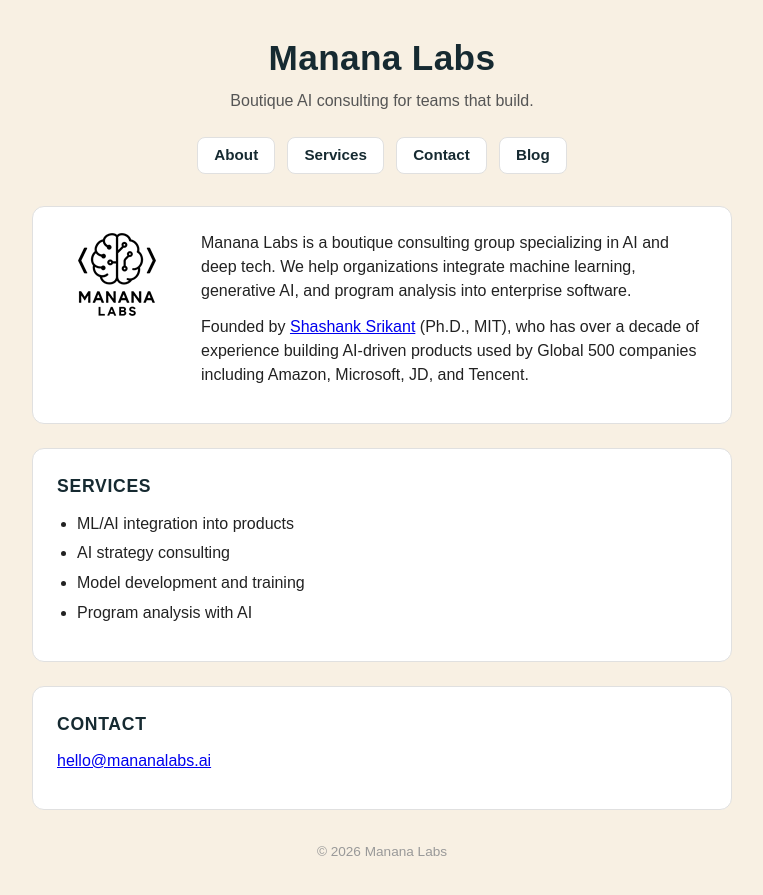
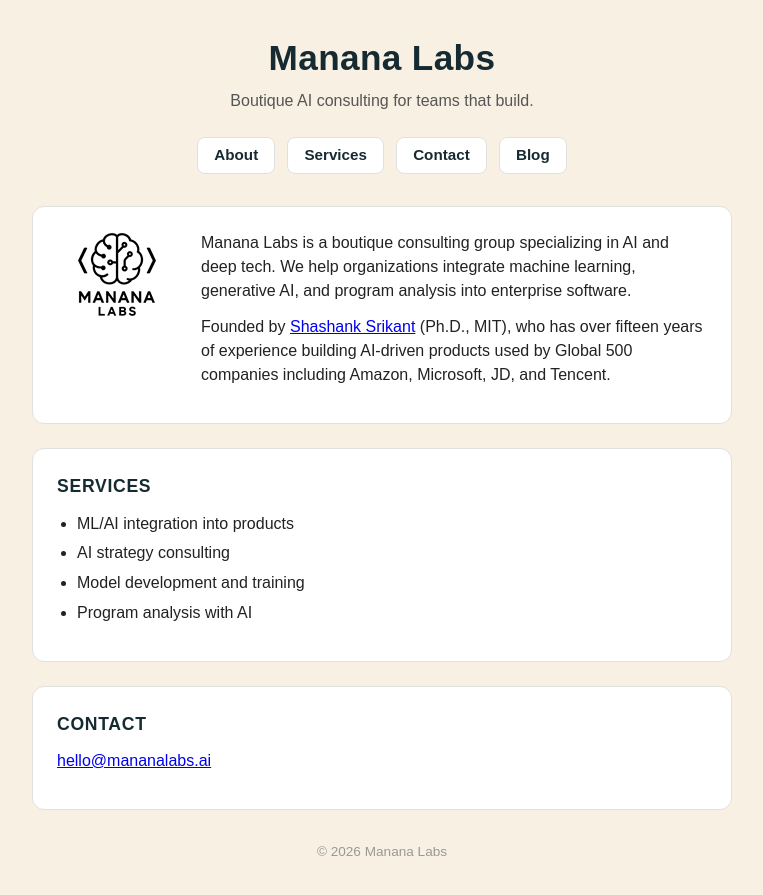
Before and after one commit to manana-labs/manana-labs.github.io, a Jekyll site: the page index.html, which Jekyll copies as it is, in a window 1280 px wide. Shown: the top 895 px of the page, without its empty margins (258-1021 px from the left). Built offline with Jekyll 4.4.1, drawn with Linux system fonts in a browser that asks for light colours.

Commit message:
Update years of experience to fifteen
Co-Authored-By: Claude Sonnet 5 <noreply@anthropic.com>

```diff
--- a/index.html
+++ b/index.html
@@ -94,7 +94,7 @@
           </p>
           <p>
             Founded by <a href="https://shashank-srikant.github.io/">Shashank Srikant</a>
-            (Ph.D., MIT), who has over a decade of experience building
+            (Ph.D., MIT), who has over fifteen years of experience building
             AI-driven products used by Global 500 companies including
             Amazon, Microsoft, JD, and Tencent.
           </p>
```
